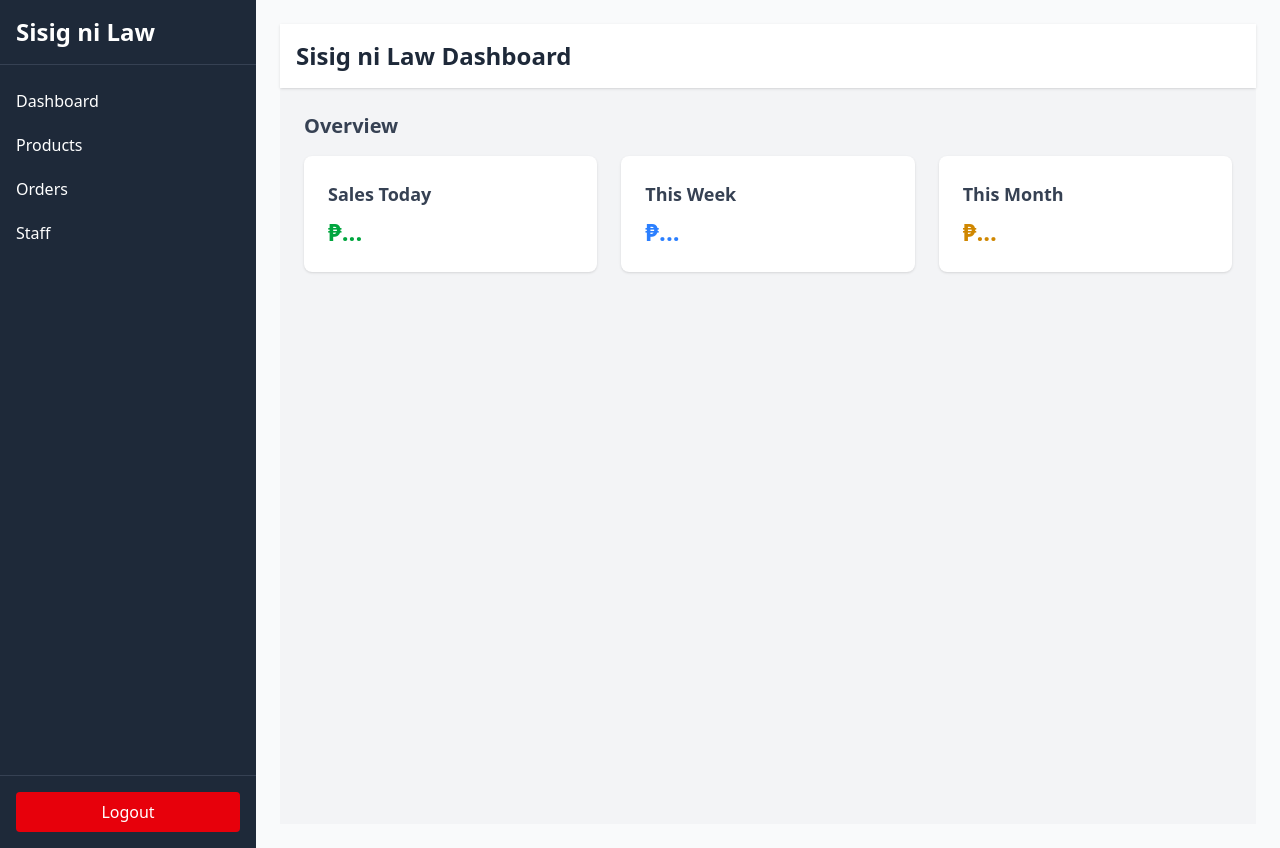
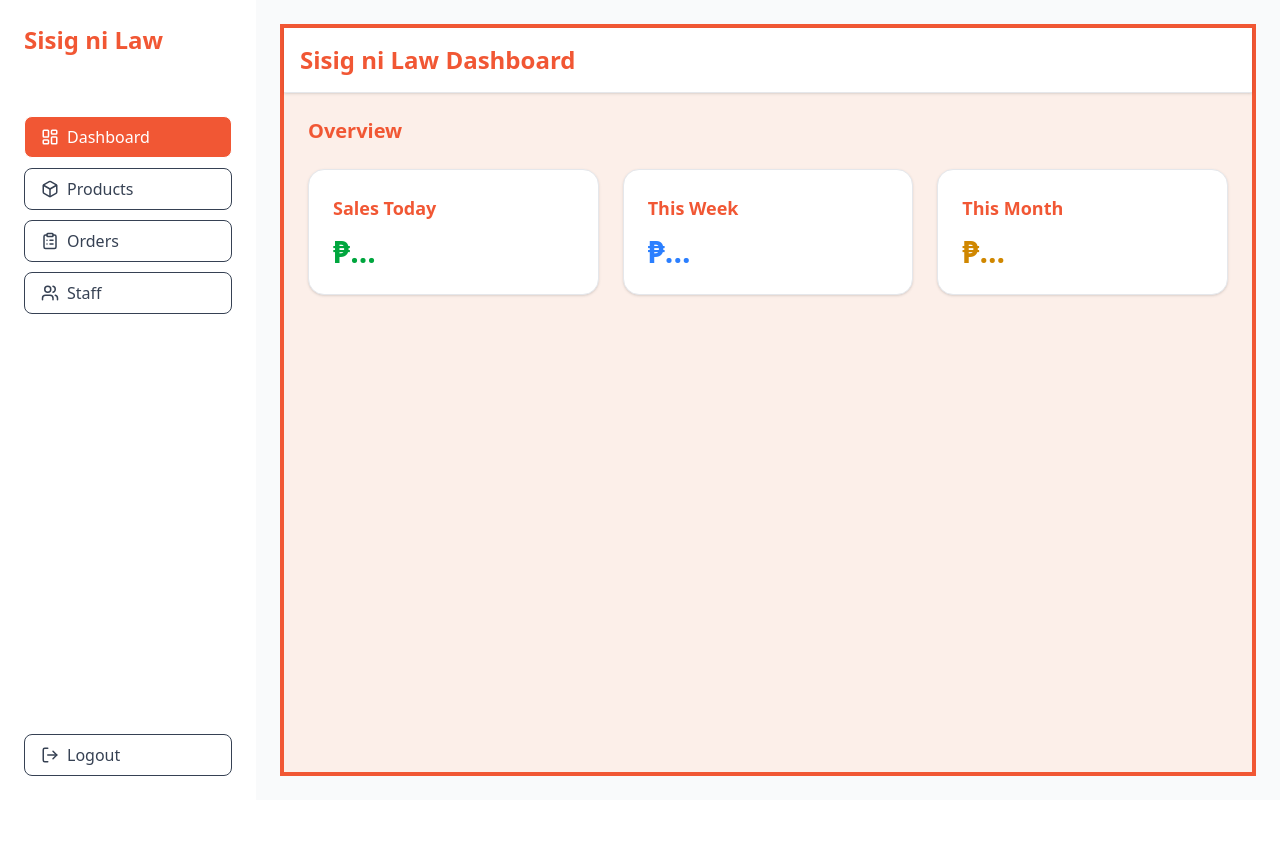
Before and after one commit to Leoj030/point-of-sale, a React (Vite) app in the folder client/: page / in a window 1280 px wide. After the commit the page ends 800 px from the top, so only its background shows below. Built offline with nearby package versions, Linux system fonts and the light colour scheme; no server answers; sample sign-in values are in the browser's storage.

Commit message:
started styling

```diff
--- a/client/package.json
+++ b/client/package.json
@@ -12,8 +12,10 @@
   "dependencies": {
     "@tailwindcss/vite": "^4.1.5",
     "axios": "^1.9.0",
+    "lucide-react": "^0.509.0",
     "react": "^18.2.0",
     "react-dom": "^18.2.0",
+    "react-icons": "^5.5.0",
     "react-router-dom": "^7.6.0",
     "tailwindcss": "^4.1.5"
   },
--- a/client/src/component/Sidebar.tsx
+++ b/client/src/component/Sidebar.tsx
@@ -1,6 +1,8 @@
+import { Box, ClipboardList, LayoutDashboard, LogOut, Users } from 'lucide-react';
 import React, { useContext } from 'react';
-import { Link, useNavigate } from 'react-router-dom';
+import { NavLink, useNavigate } from 'react-router-dom';
 import { AuthContext } from '../context/AuthContext';
+
 
 const Sidebar: React.FC = () => {
   const navigate = useNavigate();
@@ -11,27 +13,52 @@ const Sidebar: React.FC = () => {
     navigate('/login');
   };
 
-  const linkClasses =
-    'block py-2 px-4 rounded hover:bg-gray-700 transition-colors';
+  const linkClasses = ({ isActive }: { isActive: boolean }) =>
+    `block py-2 px-4 rounded-lg border transition-colors ${
+      isActive
+        ? 'bg-[#f15734] text-white'
+        : 'border-gray-700 hover:bg-[#fcefe9] hover:border-[#f15734] hover:text-[#f15734]'
+    }`;
 
   return (
-    <aside className="w-64 bg-gray-800 text-white flex flex-col justify-between">
+    <aside className="w-64 bg-white text-[#f15734] flex flex-col justify-between">
       <div>
-        <div className="p-4 border-b border-gray-700">
+        <div className="p-6">
           <h1 className="text-2xl font-bold">Sisig ni Law</h1>
         </div>
-        <nav className="mt-4 flex flex-col gap-1">
-          <Link to="/" className={linkClasses}>Dashboard</Link>
-          <Link to="/products" className={linkClasses}>Products</Link>
-          <Link to="/orders" className={linkClasses}>Orders</Link>
-          <Link to="/staff" className={linkClasses}>Staff</Link>
+        <nav className="mt-3 flex flex-col gap-2.5 p-6 text-gray-700">
+        <NavLink to="/" className={linkClasses}>
+            <div className="flex items-center gap-2">
+              <LayoutDashboard size={18} />
+              Dashboard
+            </div>
+          </NavLink>
+          <NavLink to="/products" className={linkClasses}>
+            <div className="flex items-center gap-2">
+              <Box size={18} />
+              Products
+            </div>
+          </NavLink>
+          <NavLink to="/orders" className={linkClasses}>
+            <div className="flex items-center gap-2">
+              <ClipboardList size={18} />
+              Orders
+            </div>
+          </NavLink>
+          <NavLink to="/staff" className={linkClasses}>
+            <div className="flex items-center gap-2">
+              <Users size={18} />
+              Staff
+            </div>
+          </NavLink>
         </nav>
       </div>
-      <div className="p-4 border-t border-gray-700">
-        <button
+      <div className="p-6">
+      <button
           onClick={handleLogout}
-          className="w-full py-2 px-4 bg-red-600 hover:bg-red-700 rounded transition-colors"
+          className="w-full py-2 px-4 rounded-lg bg-none hover:bg-[#f15734] hover:border-[#f15734] hover:text-[white] border border-gray-700 text-gray-700 flex items-center gap-2 transition-colors"
         >
+          <LogOut size={18} />
           Logout
         </button>
       </div>
--- a/client/src/pages/Dashboard.tsx
+++ b/client/src/pages/Dashboard.tsx
@@ -1,5 +1,5 @@
+import React, { useEffect, useState } from 'react';
 import API from '../api/axios';
-import React, { useEffect, useState } from 'react';
 import { SalesData, SalesReportResponse } from '../types/sales';
 
 const Dashboard: React.FC = () => {
@@ -30,34 +30,34 @@ const Dashboard: React.FC = () => {
   }, []);
 
   return (
-    <div className="min-h-screen bg-gray-100">
+    <div className="w-full h-full bg-[#fcefe9] text-[#f15734] border-4 border-[#f15734]"> {/* Border added here */}
       {/* Header */}
-      <header className="bg-white shadow p-4 flex justify-between items-center">
-        <h1 className="text-2xl font-bold text-gray-800">Sisig ni Law Dashboard</h1>
+      <header className="bg-white p-4 border-b border-gray-200 shadow-sm">
+        <h1 className="text-2xl font-bold">Sisig ni Law Dashboard</h1>
       </header>
 
       {/* Main Content */}
-      <main className="p-6">
-        <h2 className="text-xl font-semibold mb-4 text-gray-700">Overview</h2>
+      <main className="p-4 sm:p-6">
+        <h2 className="text-xl font-semibold mb-6">Overview</h2>
 
         <div className="grid grid-cols-1 sm:grid-cols-2 lg:grid-cols-3 gap-6">
-          <div className="bg-white p-6 rounded-lg shadow">
-            <h3 className="text-lg font-semibold text-gray-700">Sales Today</h3>
-            <p className="text-2xl font-bold text-green-600 mt-2">
+          <div className="bg-white p-6 rounded-2xl shadow border border-gray-200">
+            <h3 className="text-lg font-semibold">Sales Today</h3>
+            <p className="text-3xl font-bold mt-3 text-green-600">
               ₱{sales ? sales.today.toLocaleString() : '...'}
             </p>
           </div>
 
-          <div className="bg-white p-6 rounded-lg shadow">
-            <h3 className="text-lg font-semibold text-gray-700">This Week</h3>
-            <p className="text-2xl font-bold text-blue-500 mt-2">
+          <div className="bg-white p-6 rounded-2xl shadow border border-gray-200">
+            <h3 className="text-lg font-semibold">This Week</h3>
+            <p className="text-3xl font-bold mt-3 text-blue-500">
               ₱{sales ? sales.thisWeek.toLocaleString() : '...'}
             </p>
           </div>
 
-          <div className="bg-white p-6 rounded-lg shadow">
-            <h3 className="text-lg font-semibold text-gray-700">This Month</h3>
-            <p className="text-2xl font-bold text-yellow-600 mt-2">
+          <div className="bg-white p-6 rounded-2xl shadow border border-gray-200">
+            <h3 className="text-lg font-semibold">This Month</h3>
+            <p className="text-3xl font-bold mt-3 text-yellow-600">
               ₱{sales ? sales.thisMonth.toLocaleString() : '...'}
             </p>
           </div>
--- a/client/src/pages/Products.tsx
+++ b/client/src/pages/Products.tsx
@@ -126,7 +126,7 @@ const Products = () => {
   };
 
   return (
-    <div className="container mx-auto p-4">
+    <div className="container mx-auto p-4 border-4 border-[#f15734]">
       <h1 className="text-xl font-semibold mb-4">Products Management</h1>
 
       <div className="mb-4">
--- a/client/src/pages/Staff.tsx
+++ b/client/src/pages/Staff.tsx
@@ -1,6 +1,6 @@
 import React, { useEffect, useState } from 'react';
 import API from '../api/axios';
-import { UserWithStatus, ApiResponse, FormState } from '../types/api';
+import { ApiResponse, FormState, UserWithStatus } from '../types/api';
 
 const emptyForm = { name: '', username: '', password: '', role: 'CASHIER', isActive: true };
 
@@ -101,7 +101,7 @@ const Staff: React.FC = () => {
   };
 
   return (
-    <div>
+    <div className='border-4 border-[#f15734] p-4'>
       <div className="flex justify-between items-center mb-6">
         <h1 className="text-2xl font-bold">Staff Management</h1>
         <button className="bg-blue-500 text-white px-4 py-2 rounded" onClick={openCreate}>
```
Also changed, not shown: client/src/pages/Orders.tsx (+15 -20 lines), 1 other file (tests, documents, lock files or other folders).
